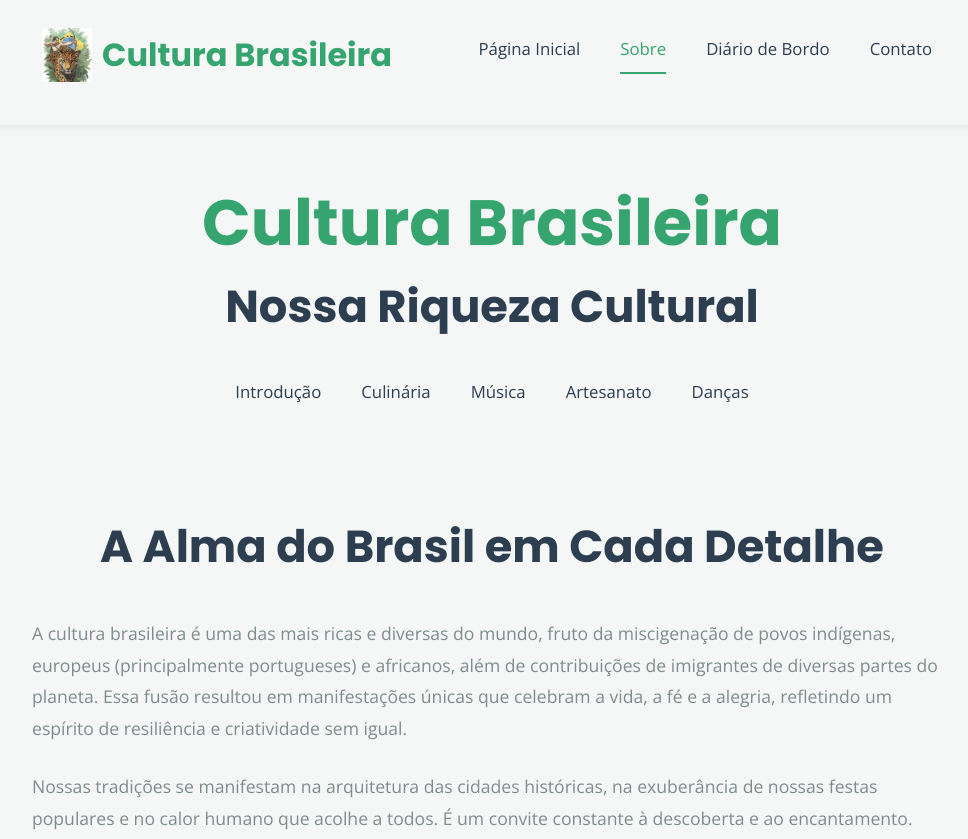
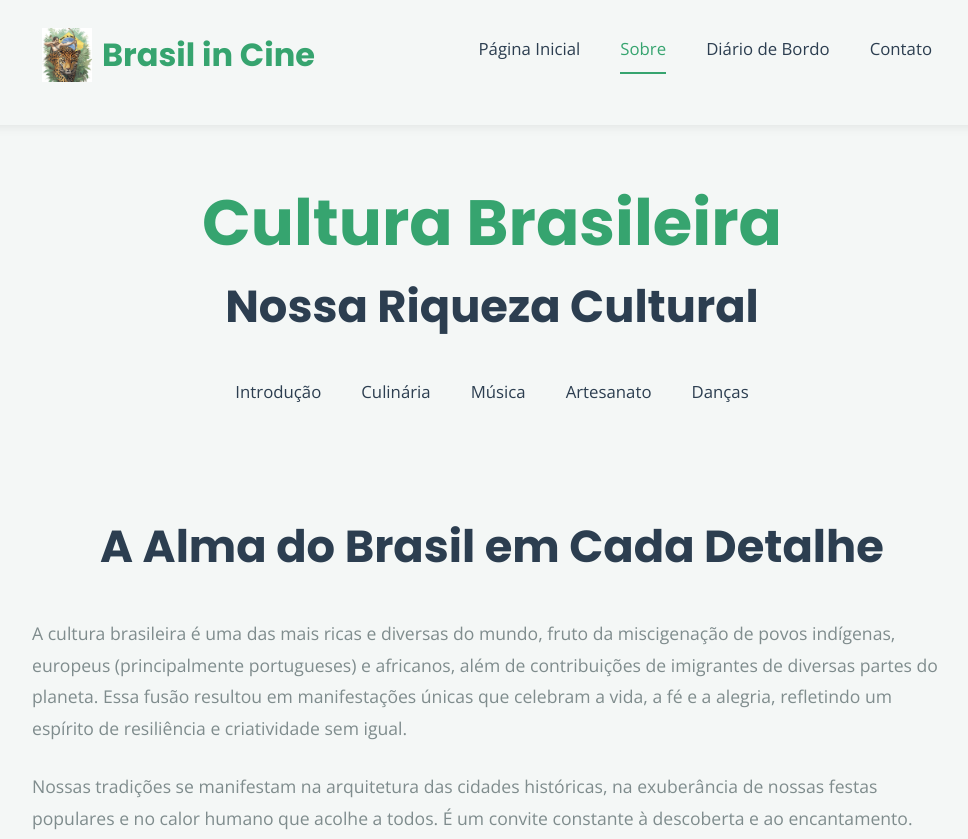
Before and after one commit to aaaaaaaaana/site, a plain HTML site: page site/assets/pages/sobre.html in a window 1280 px wide. Shown: the top 839 px of the page, without its empty margins (148-1116 px from the left). Drawn offline with nearby package versions, Linux system fonts and the light colour scheme.

Commit message:
arrumando

```diff
--- a/site/assets/pages/sobre.html
+++ b/site/assets/pages/sobre.html
@@ -12,8 +12,8 @@
     <header class="header-internal">
         <nav>
             <a href="#" class="site-logo">
-                <img src="../../assets/css/img/logo.jpg" alt="Logo Cultura Brasileira" class="site-logo-img">
-                <span class="site-logo-text">Cultura Brasileira</span>
+                <img src="../../assets/css/img/logo.jpg" alt="Logo" class="site-logo-img">
+                <span class="site-logo-text">Brasil in Cine</span>
             </a>
             <ul>
                 <li><a href="../../../index.html">Página Inicial</a></li>
```
Also changed, not shown: index.html (+2 -2 lines), site/assets/pages/contato.html (+2 -2 lines), site/assets/pages/diario.html (+2 -2 lines).
